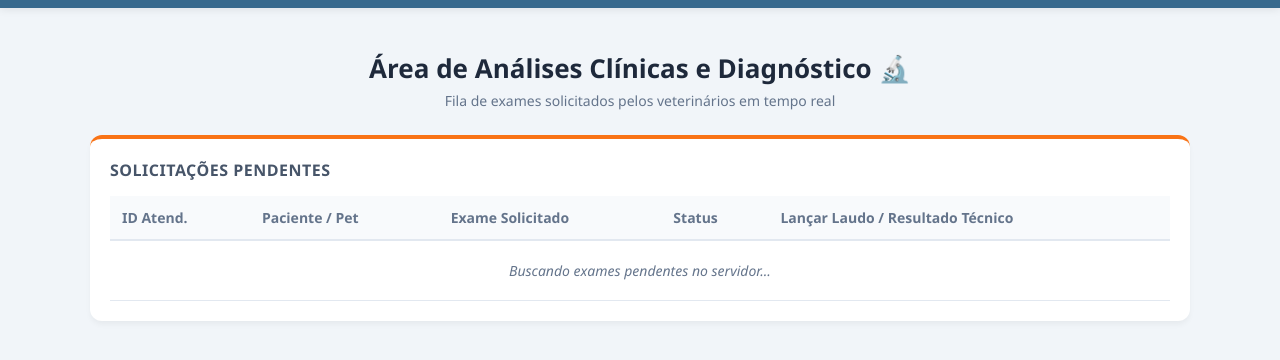
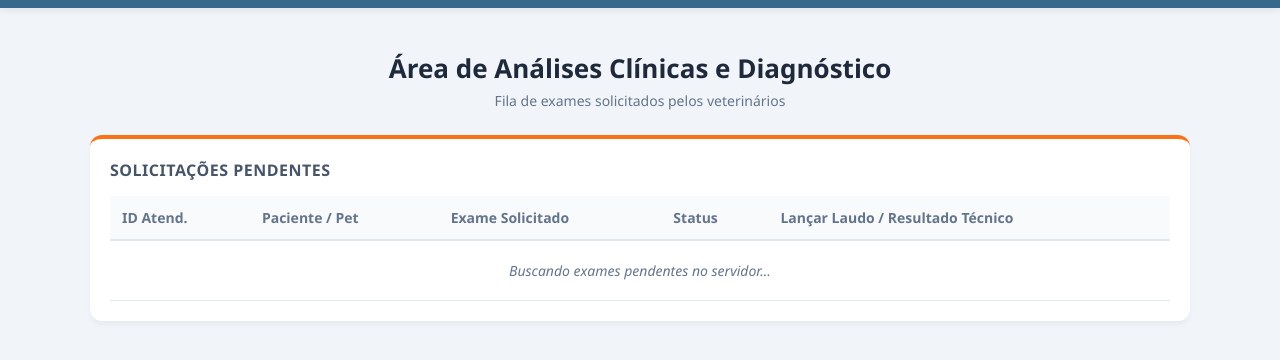
Before and after one commit to kjosiany/Projeto_ClinicatPetDogs, a plain HTML site: page laboratorio.html in a window 1280 px wide. Shown: the part 40-400 px from the top of the page. Drawn offline with Linux system fonts and the light colour scheme; no server answers.

Commit message:
Update laboratorio.html

```diff
--- a/laboratorio.html
+++ b/laboratorio.html
@@ -68,8 +68,8 @@
 
     <div class="container-lab">
         <div class="cabecalho-lab">
-            <h2>Área de Análises Clínicas e Diagnóstico 🔬</h2>
-            <p>Fila de exames solicitados pelos veterinários em tempo real</p>
+            <h2>Área de Análises Clínicas e Diagnóstico </h2>
+            <p>Fila de exames solicitados pelos veterinários</p>
         </div>
 
         <div class="secao-tabela">
@@ -113,7 +113,6 @@
                     const p = fetch(`http://localhost:3001/atendimentos/${at.ID_ATENDIMENTO}/exames`)
                         .then(r => r.json())
                         .then(exames => {
-                            // Passamos os dados do pet para frente junto com os exames
                             return {
                                 idAtendimento: at.ID_ATENDIMENTO,
                                 paciente: at.PACIENTE,
```
